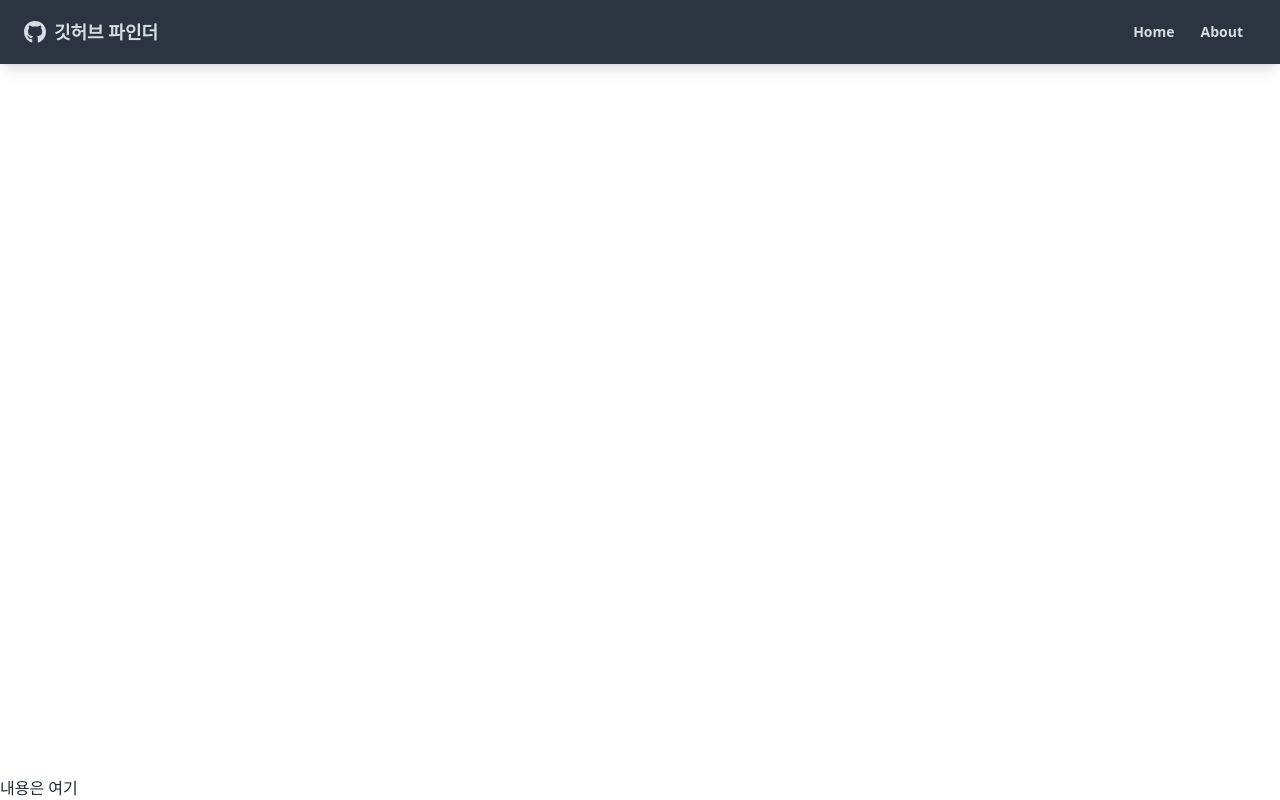
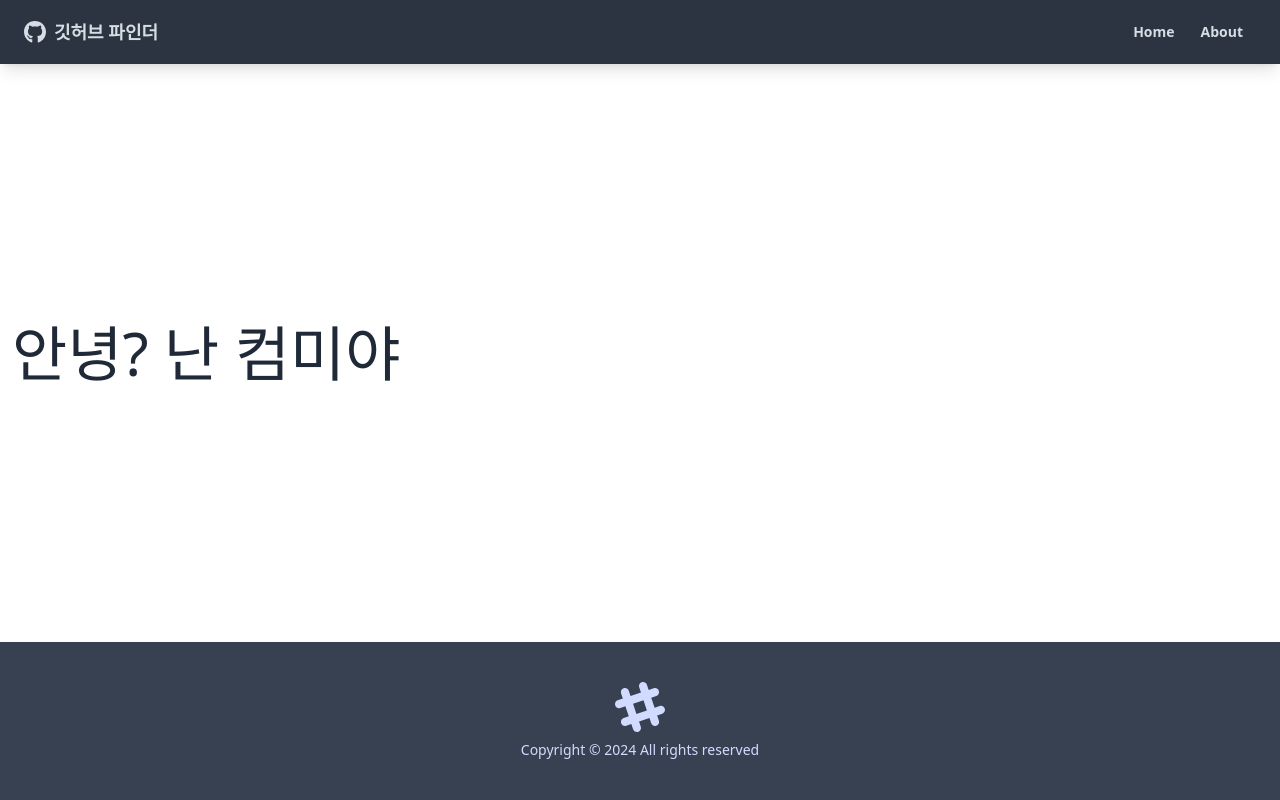
Before and after one commit to hongduck710/githubfinder-by-traversymedia, a React (Create React App) app: page / in a window 1280 px wide. Built offline with nearby package versions, Linux system fonts and the light colour scheme.

Commit message:
5 - Pages & Routes 4:08까지 완료

```diff
--- a/src/App.js
+++ b/src/App.js
@@ -1,5 +1,10 @@
-import{ BrowserRouter as Router, Route } from "react-router-dom";
+import{ BrowserRouter as Router, Route, Routes } from "react-router-dom";
+import Home from "./pages/Home";
+import About from "./pages/About";
+import NotFound from "./pages/NotFound";
 import Navbar from "./components/layout/Navbar";
+import Footer from "./components/layout/Footer";
+
 
 function App() {
   return (
@@ -7,7 +12,15 @@
       <div className="flex flex-col justify-between
        h-screen">
         <Navbar />
-        <main>내용은 여기</main>
+        <main className="container mx-auto px-3 pb-12">
+          <Routes>
+            <Route path="/" element={<Home />} />
+            <Route path="/about" element={<About />} />
+            <Route path="/notfound" element={<NotFound />} />
+            <Route path="/*" element={<NotFound />} />
+          </Routes>
+        </main>
+        <Footer />
        </div>
     </Router>
   );
--- /dev/null
+++ b/src/components/layout/Footer.jsx
@@ -0,0 +1,24 @@
+function Footer(){
+    const footerYear = new Date().getFullYear();
+
+    return (
+        <footer className="footer p-10 bg-gray-700
+        text-primary-content footer-center">
+            <div>
+                <svg
+                width='50'
+                height='50'
+                viewBox='0 0 24 24'
+                xmlns='http://www.w3.org/2000/svg'
+                fillRule='evenodd'
+                clipRule='evenodd'
+                className='inline-block fill-current'
+                >
+                <path d='M22.672 15.226l-2.432.811.841 2.515c.33 1.019-.209 2.127-1.23 2.456-1.15.325-2.148-.321-2.463-1.226l-.84-2.518-5.013 1.677.84 2.517c.391 1.203-.434 2.542-1.831 2.542-.88 0-1.601-.564-1.86-1.314l-.842-2.516-2.431.809c-1.135.328-2.145-.317-2.463-1.229-.329-1.018.211-2.127 1.231-2.456l2.432-.809-1.621-4.823-2.432.808c-1.355.384-2.558-.59-2.558-1.839 0-.817.509-1.582 1.327-1.846l2.433-.809-.842-2.515c-.33-1.02.211-2.129 1.232-2.458 1.02-.329 2.13.209 2.461 1.229l.842 2.515 5.011-1.677-.839-2.517c-.403-1.238.484-2.553 1.843-2.553.819 0 1.585.509 1.85 1.326l.841 2.517 2.431-.81c1.02-.33 2.131.211 2.461 1.229.332 1.018-.21 2.126-1.23 2.456l-2.433.809 1.622 4.823 2.433-.809c1.242-.401 2.557.484 2.557 1.838 0 .819-.51 1.583-1.328 1.847m-8.992-6.428l-5.01 1.675 1.619 4.828 5.011-1.674-1.62-4.829z'></path>
+                </svg>
+                <p>Copyright &copy; {footerYear} All rights reserved</p>
+            </div>
+        </footer>
+    )
+}
+export default Footer;
--- a/src/pages/About.jsx
+++ b/src/pages/About.jsx
@@ -1,9 +1,9 @@
 function About(){
     return (
         <div>
-            <h1 className="text-6xl mb-4">Github Finder</h1>
-
+            <h1 className="text-6xl mb-4">깃허브 파인더</h1>
         </div>
     )
 }
+
 export default About;
--- a/src/pages/Home.jsx
+++ b/src/pages/Home.jsx
@@ -1,12 +1,8 @@
-import UserResults from "../components/users/UserResults";
-
 function Home(){
     return (
-        <>
-            {/* SEARCH COMPONENT */}
-            <UserResults />
-        </>
+        <div>
+            <h1 className="text-6xl">안녕? 난 컴미야</h1>
+        </div>
     )
 }
-
 export default Home;
--- a/src/pages/NotFound.jsx
+++ b/src/pages/NotFound.jsx
@@ -1,21 +1,7 @@
-import {FaHome} from "react-icons/fa";
-import { Link } from "react-router-dom";
-
 function NotFound(){
     return (
-        <div className="hero">
-            <div className="text-center hero-content">
-                <div className="max-w-lg">
-                    <h1 className="text-8xl font-bold mb-8">
-                        없는 페이지!
-                    </h1>
-                    <p className="text-5xl mb-8">404 - Page Not Found</p>
-                    <Link to="/" className="btn btn-primary btn-lg">
-                        <FaHome className="mr-2" />
-                        홈으로
-                    </Link>
-                </div>
-            </div>
+        <div>
+            not found
         </div>
     )
 }
```
